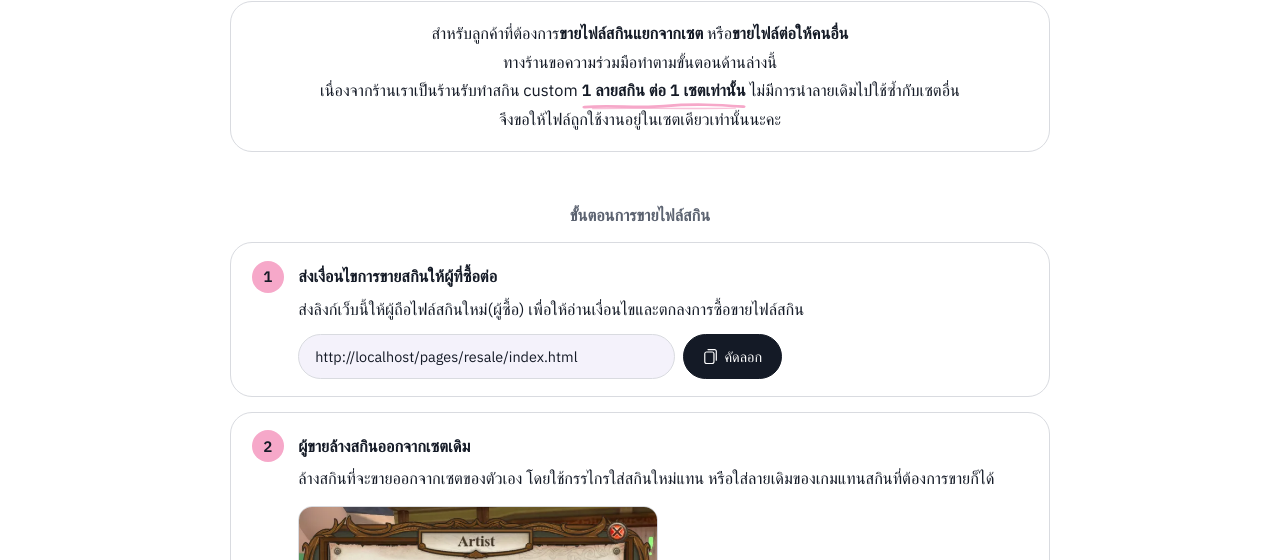
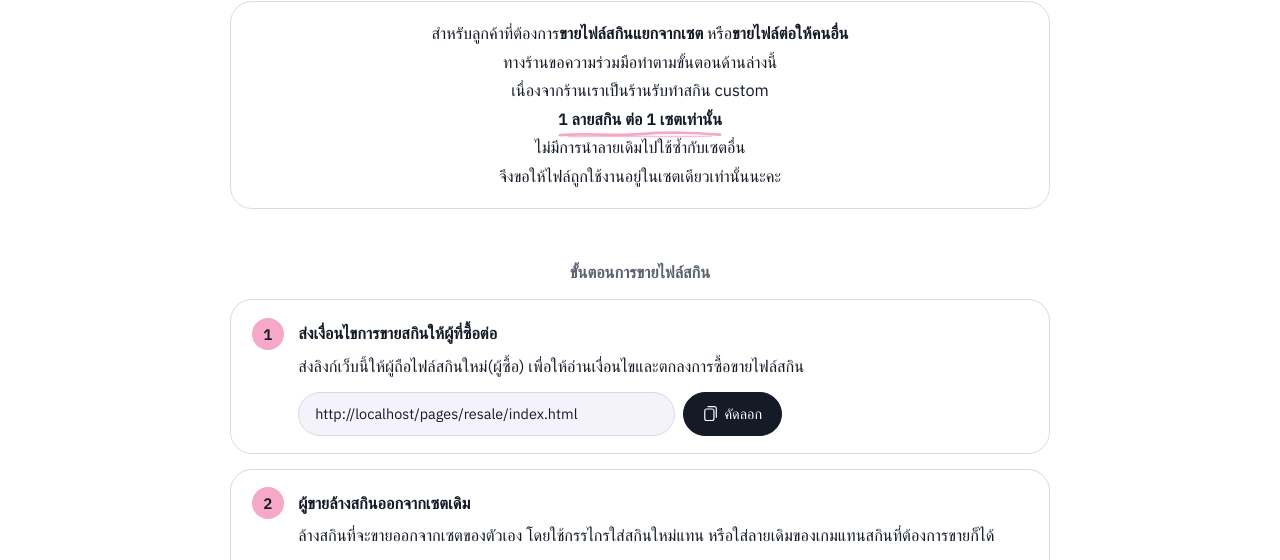
Before and after one commit to fah618/Mipple-Shop, a plain HTML site: page pages/resale/index.html in a window 1280 px wide. Shown: the part 204-764 px from the top of the page. Drawn offline with Linux system fonts and the light colour scheme; a web font is replaced by a local one.

Commit message:
fix layout

```diff
--- a/pages/resale/index.html
+++ b/pages/resale/index.html
@@ -24,7 +24,7 @@
 
 <div>
 <div class="hc-h"><p>สำหรับลูกค้าที่ต้องการ<strong>ขายไฟล์สกินแยกจากเซต</strong> หรือ<strong>ขายไฟล์ต่อให้คนอื่น</strong> <br>ทางร้านขอความร่วมมือทำตามขั้นตอนด้านล่างนี้</p>
-<p class="gr">เนื่องจากร้านเราเป็นร้านรับทำสกิน custom <strong class="ul">1 ลายสกิน ต่อ 1 เซตเท่านั้น</strong> ไม่มีการนำลายเดิมไปใช้ซ้ำกับเซตอื่น <br> จึงขอให้ไฟล์ถูกใช้งานอยู่ในเซตเดียวเท่านั้นนะคะ</p></div></div>
+<p class="gr">เนื่องจากร้านเราเป็นร้านรับทำสกิน custom <br><strong class="ul">1 ลายสกิน ต่อ 1 เซตเท่านั้น</strong> <br>ไม่มีการนำลายเดิมไปใช้ซ้ำกับเซตอื่น <br> จึงขอให้ไฟล์ถูกใช้งานอยู่ในเซตเดียวเท่านั้นนะคะ</p></div></div>
 
 <div><h4>ขั้นตอนการขายไฟล์สกิน</h4>
 <div class="hc hn"><b>1</b><div><strong class="t">ส่งเงื่อนไขการขายสกินให้ผู้ที่ซื้อต่อ</strong>
--- a/styles/hire.css
+++ b/styles/hire.css
@@ -1,7 +1,7 @@
 /* hire.css — booking rules & terms (single column, widens a little on desktop) */
 #hire,#resale{max-width:640px}
-.hr{max-width:720px;margin:0 auto;text-align:left;display:grid;gap:.9rem}
-.hr>div{display:grid;gap:.9rem;align-content:start;min-width:0}
+.hr{max-width:720px;margin:0 auto;text-align:left;display:grid;grid-template-columns:minmax(0,1fr);gap:.9rem}
+.hr>div{display:grid;grid-template-columns:minmax(0,1fr);gap:.9rem;align-content:start;min-width:0}
 .hr h3{margin:1.8rem 0 .1rem;font-size:1.15rem;font-weight:600;text-align:center}
 .hr h4{margin:1.2rem 0 0;font-size:1.02rem;font-weight:600;text-align:center;color:var(--grey)}
 .hr p{margin:0;line-height:1.75;font-size:.98rem}
```
